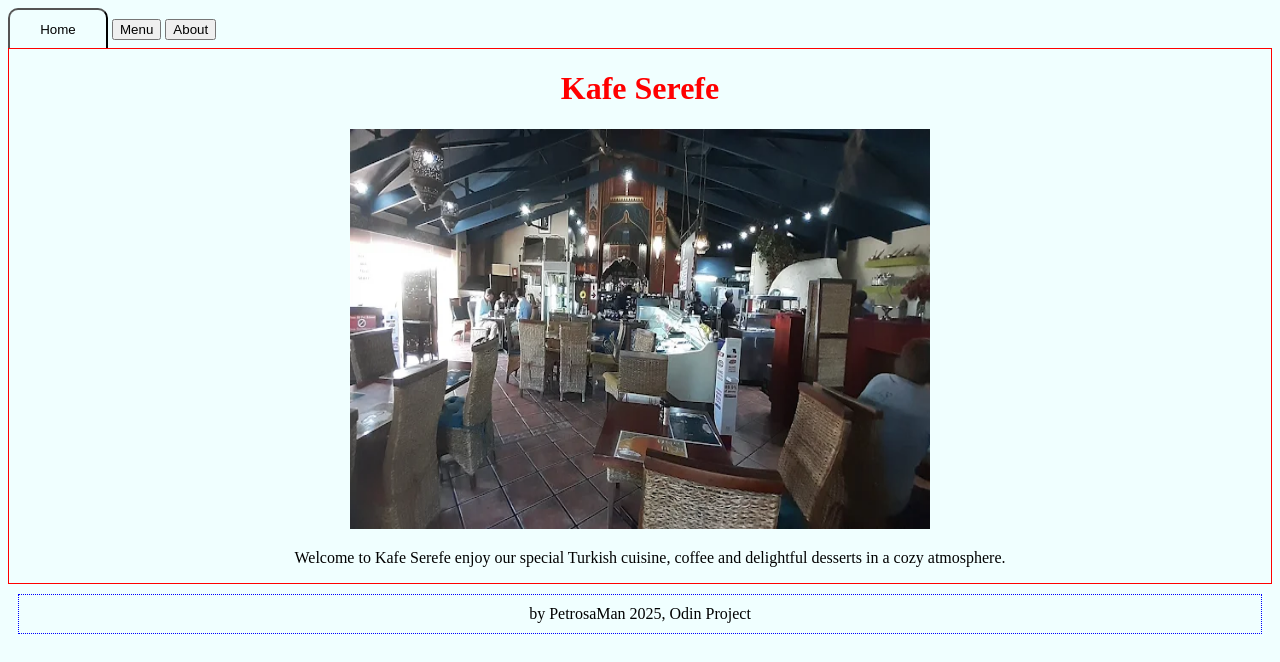
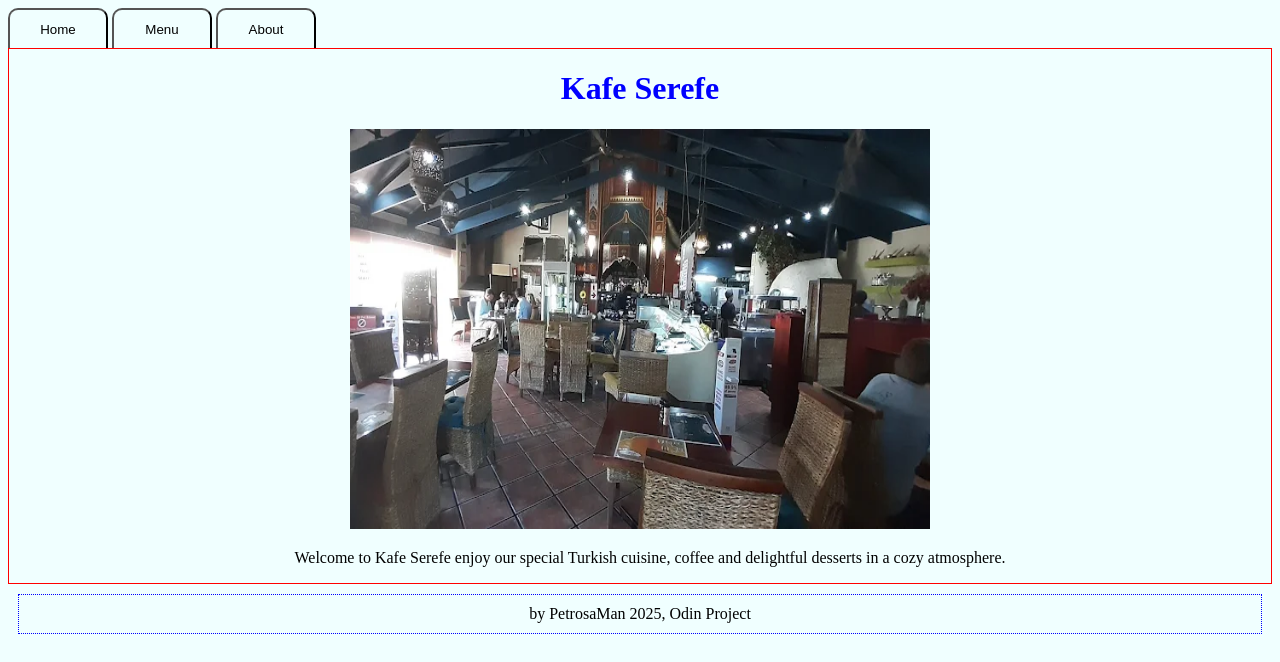
Before and after one commit to PetrosaMan/Restaurant-Page, a website built with webpack: page src/template.html in a window 1280 px wide. Built offline with nearby package versions, Linux system fonts and the light colour scheme.

Commit message:
Added #menu and #about to tab buttons style

```diff
--- a/src/style.css
+++ b/src/style.css
@@ -35,10 +35,10 @@ p {
 }
 
 .home-text {
-  color: red;
+  color: blue;
 }
 
-#home-btn {
+#home-btn , #menu-btn, #about-btn {
   background-color: azure;
   border-top-left-radius: 10px;
   border-top-right-radius: 10px;
```
